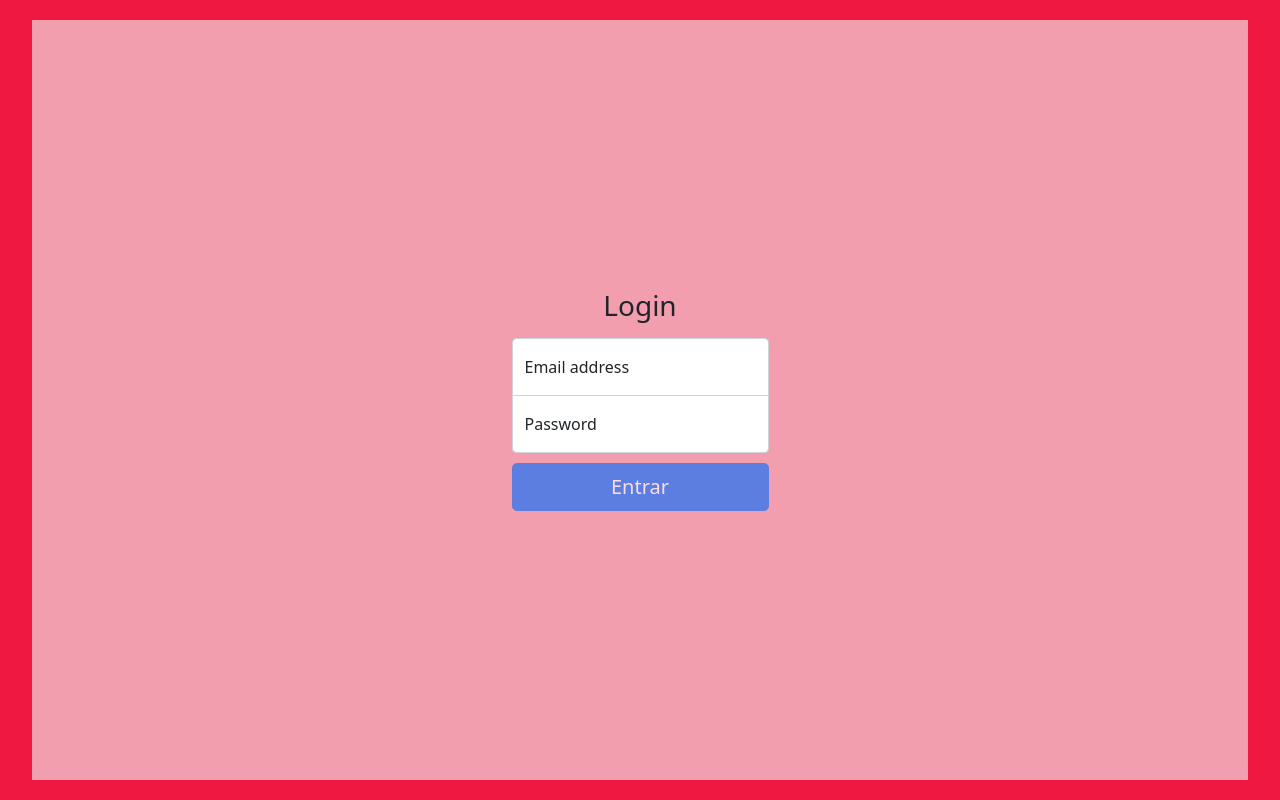
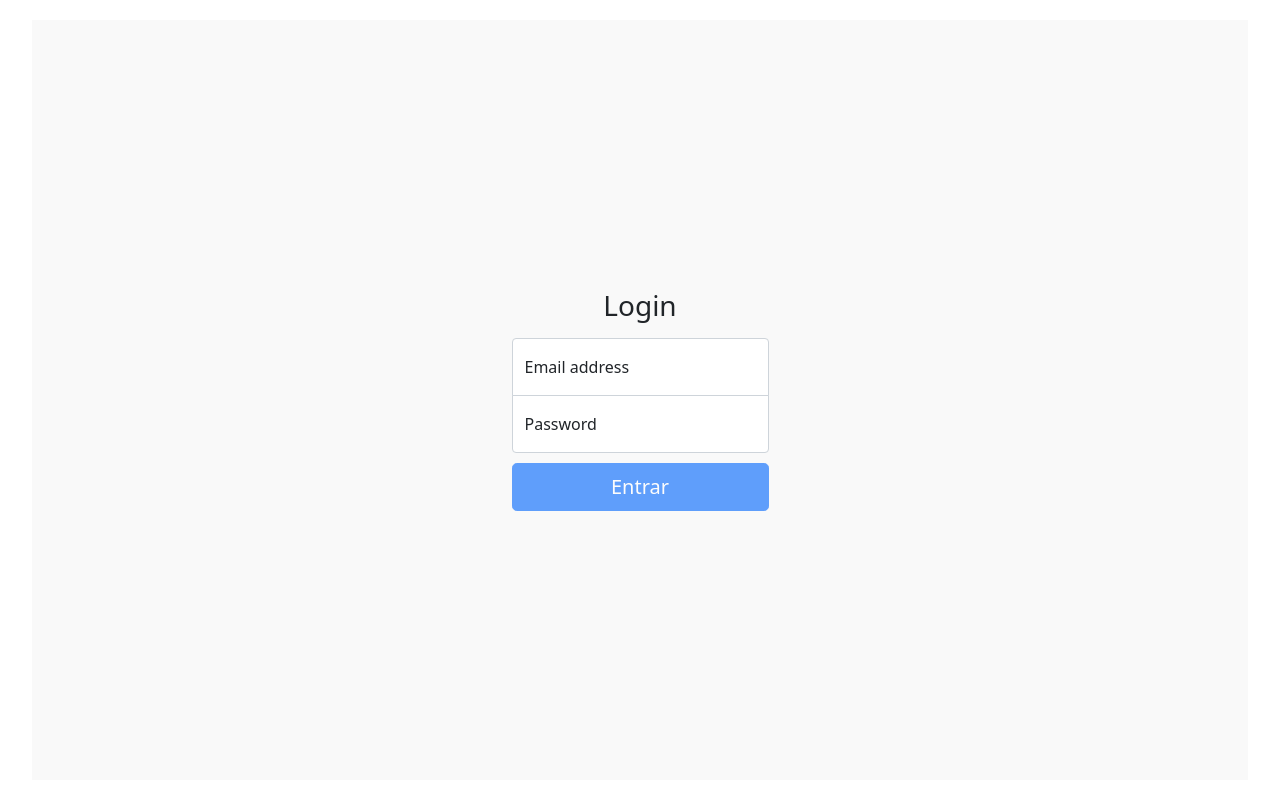
Before and after one commit to Jr3564/API-central-de-erros-front, a React (Create React App) app: page / in a window 1280 px wide. Built offline with nearby package versions, Linux system fonts and the light colour scheme.

Commit message:
Funcionando

```diff
--- a/src/views/css/login.css
+++ b/src/views/css/login.css
@@ -1,7 +1,3 @@
-body {
-  background-color: #ed1941;
-}
-
 .login-container {
   height: 100vh;
   display: flex;
```
